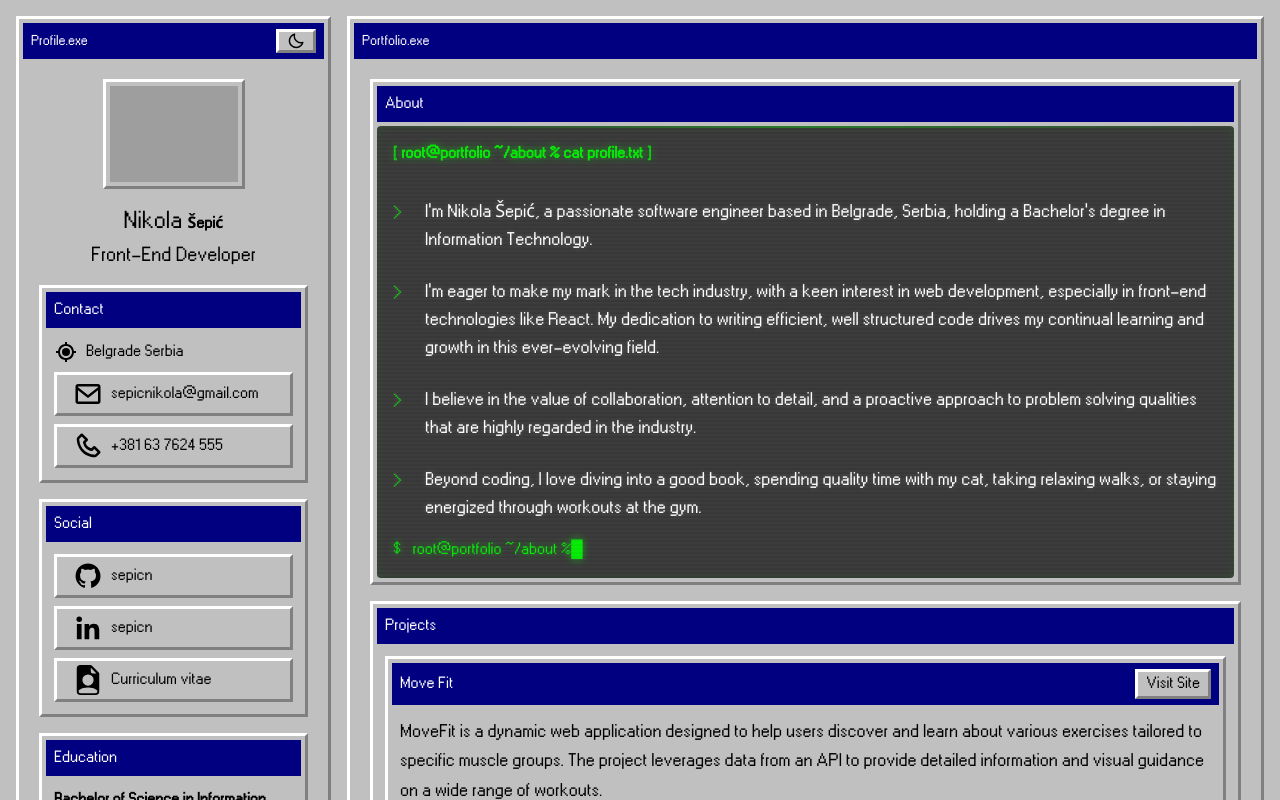
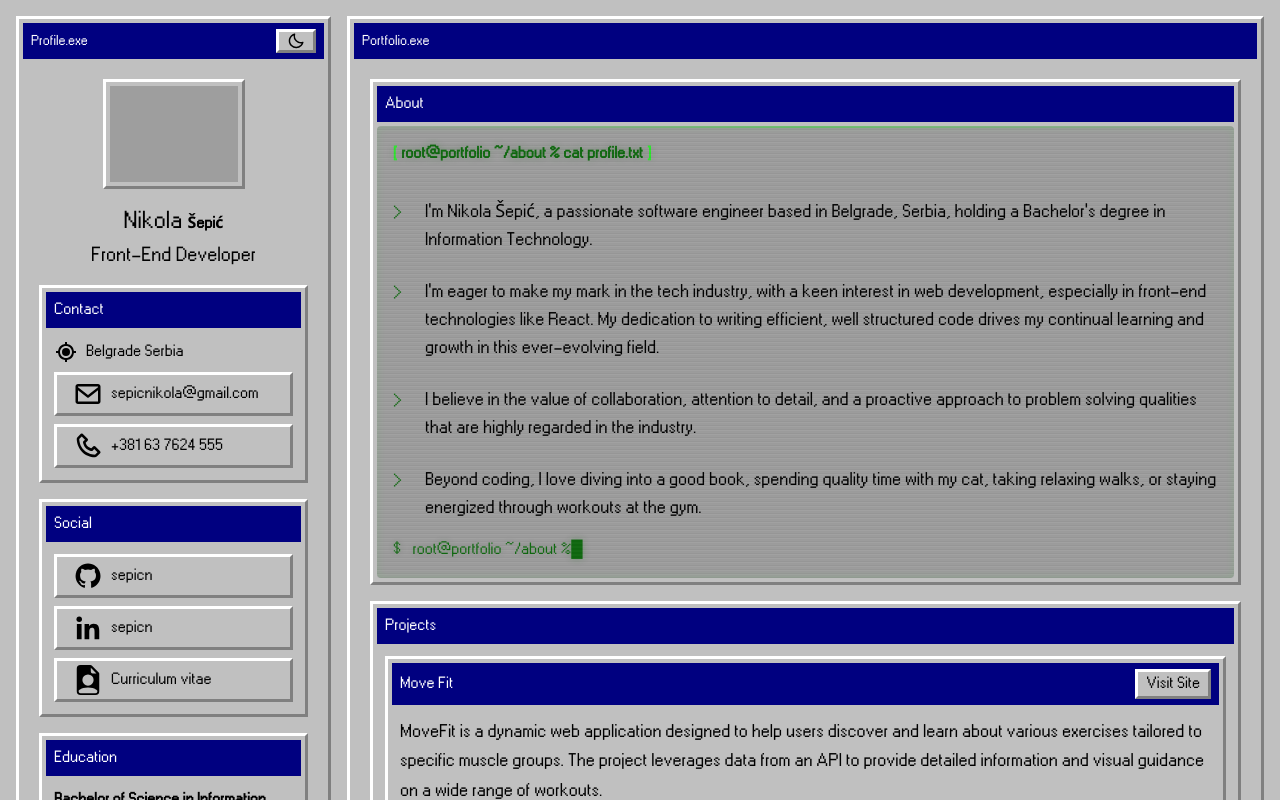
Before and after one commit to sepicn/portfolio, a React (Vite) app: page / in a window 1280 px wide. Shown: the top 800 px of the page. Built offline with nearby package versions, Linux system fonts and the light colour scheme; grey boxes are pictures that could not be loaded.

Commit message:
style: update terminal colors and appearance

```diff
--- a/src/index.css
+++ b/src/index.css
@@ -247,21 +247,21 @@
   }
 
   .terminal-container {
-    @apply font-mono bg-[#3b3b3b] dark:bg-[#3b3b3b] p-4 rounded relative;
+    @apply font-mono bg-[#a0a0a0] dark:bg-[#a0a0a0] p-4 rounded relative;
     box-shadow: inset 0 0 10px rgba(0, 255, 0, 0.1);
     text-shadow: 0 0 5px rgba(0, 255, 0, 0.5);
     background-image: repeating-linear-gradient(
       0deg,
-      rgba(0, 0, 0, 0.05) 0px,
-      rgba(0, 0, 0, 0.05) 1px,
+      rgba(0, 0, 0, 0.04) 0px,
+      rgba(0, 0, 0, 0.04) 1px,
       transparent 1px,
       transparent 2px
     );
   }
 
   .terminal-title {
-    @apply text-[#00ff00] dark:text-[#00ff00] mb-8 opacity-90 font-bold text-base;
-    text-shadow: 0 0 8px rgba(0, 255, 0, 0.6);
+    @apply text-[#006400] dark:text-[#006400] mb-8 opacity-90 font-bold text-base;
+    text-shadow: 0 0 8px rgba(0, 100, 0, 0.4);
   }
 
   .terminal-title::before {
@@ -275,8 +275,8 @@
   }
 
   .terminal-text {
-    @apply text-white dark:text-white leading-relaxed text-[1.125rem];
-    text-shadow: 0 0 5px rgba(255, 255, 255, 0.2);
+    @apply text-black dark:text-black leading-relaxed text-[1.125rem];
+    text-shadow: none;
     line-height: 1.75;
   }
 
@@ -286,7 +286,7 @@
 
   .terminal-text p::before {
     content: ">";
-    @apply absolute left-0 text-[#00ff00] opacity-80 text-[1.125rem];
+    @apply absolute left-0 text-[#006400] opacity-90 text-[1.125rem];
   }
 
   .terminal-text p:last-child {
@@ -324,19 +324,19 @@
   }
 
   .terminal-cursor {
-    @apply text-[#00ff00] dark:text-[#00ff00] mt-4 opacity-90;
-    text-shadow: 0 0 8px rgba(0, 255, 0, 0.6);
+    @apply text-[#006400] dark:text-[#006400] mt-4 opacity-90 text-base;
+    text-shadow: 0 0 8px rgba(0, 100, 0, 0.3);
   }
 
   .terminal-cursor::before {
     content: "$ ";
-    @apply text-[#00ff00] dark:text-[#00ff00] opacity-90 mr-2;
+    @apply text-[#006400] dark:text-[#006400] opacity-90 mr-2 text-base;
   }
 
   .terminal-cursor::after {
     content: "█";
     animation: blink 1.2s step-start infinite;
-    text-shadow: 0 0 8px rgba(0, 255, 0, 0.6);
+    text-shadow: 0 0 8px rgba(0, 100, 0, 0.3);
   }
 
   /* Update project description text size */
```
